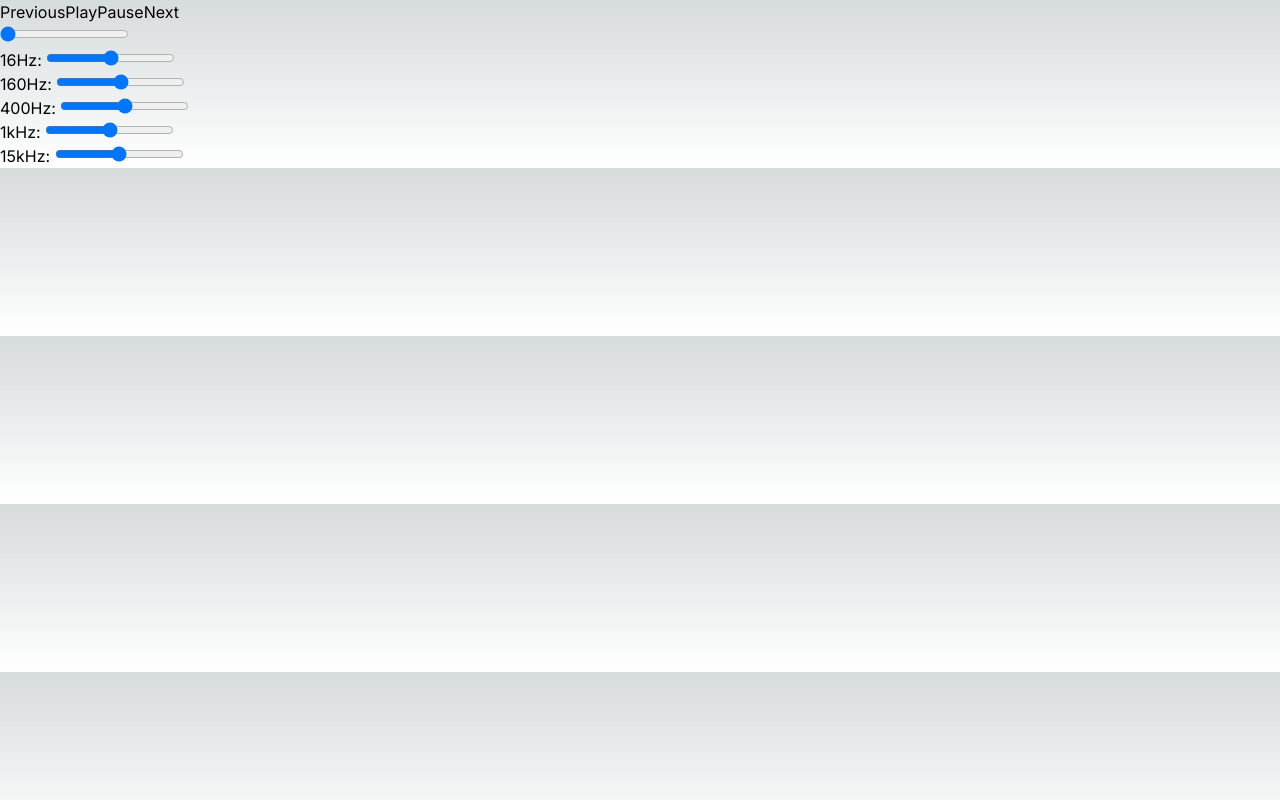
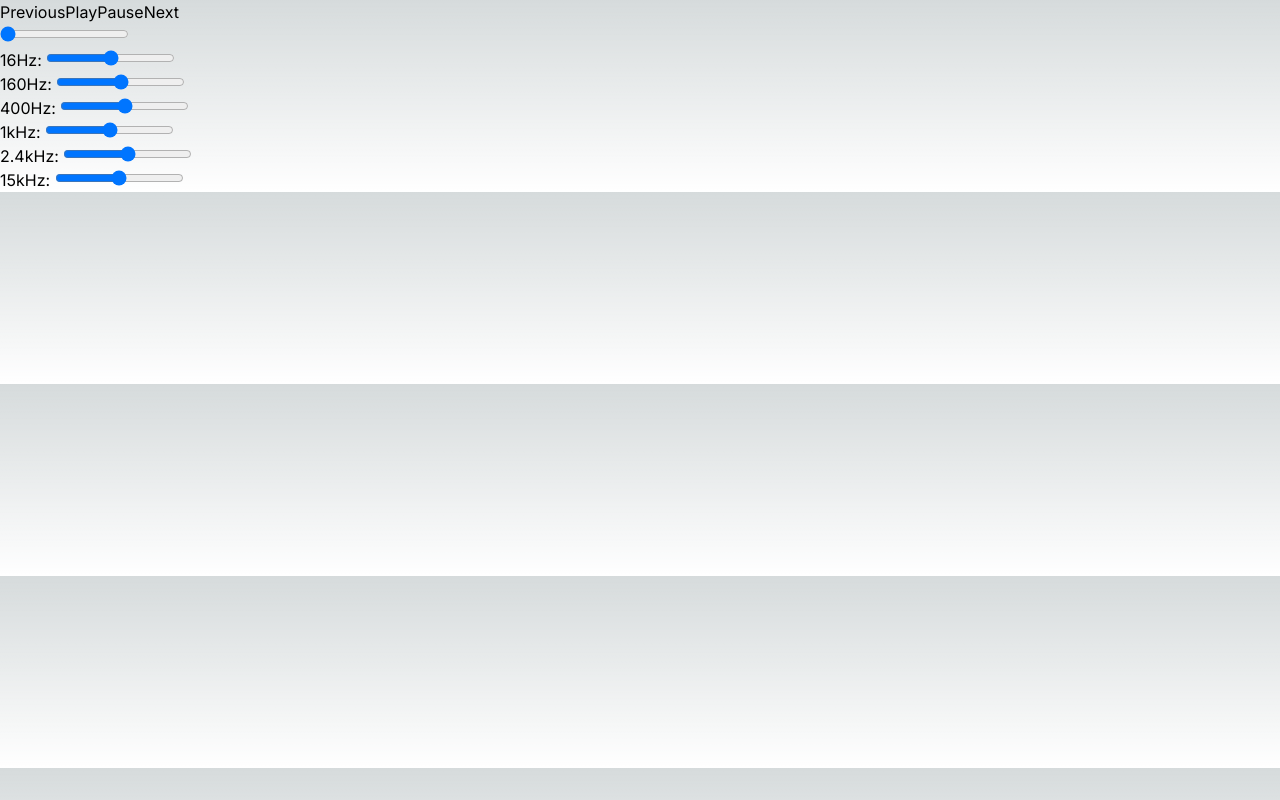
Before and after one commit to jibon-roy/next-audio-equalizer, a Next.js app: page /audio in a window 1280 px wide. Built offline with nearby package versions, Linux system fonts and the light colour scheme.

Commit message:
equlizer update #9

```diff
--- a/src/app/components/Equlizer.tsx
+++ b/src/app/components/Equlizer.tsx
@@ -88,14 +88,14 @@ const Equalizer: React.FC<EqualizerProps> = ({
         />
       </div>
       <div>
-        {/* <label>2.4kHz: </label>
+        <label>2.4kHz: </label>
         <input
           type="range"
           min="-40"
           max="40"
           defaultValue="0"
           onChange={(e) => adjustGain(4, parseFloat(e.target.value))}
-        /> */}
+        />
       </div>
       <div>
         <label>15kHz: </label>
```
